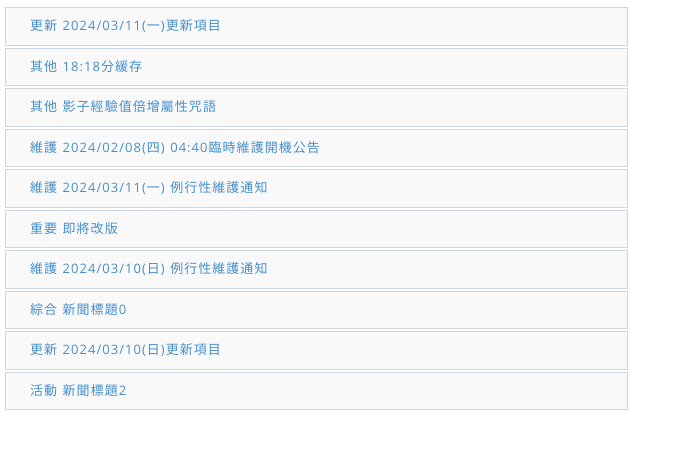
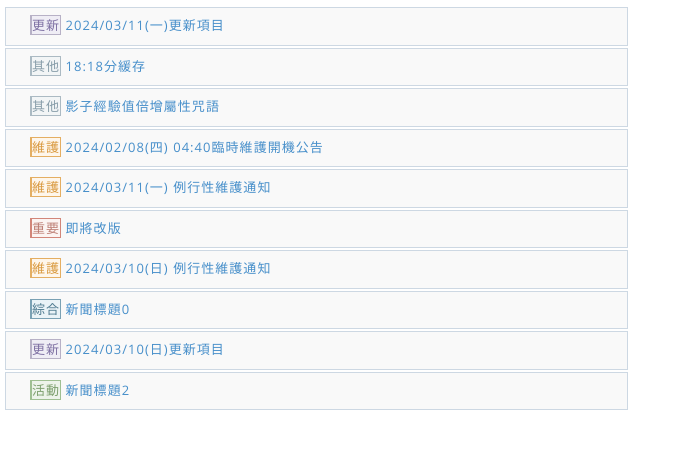
Before and after one commit to SuezoSilver/suezosilver.github.io, a PHP site: page /html/news.html in a window 1280 px wide. Shown: the top 449 px of the page, without its empty margins (0-686 px from the left). Run offline with PHP 8.4, Linux system fonts and the light colour scheme.

Commit message:
Update stro.css

```diff
--- a/news/assets/css/stro.css
+++ b/news/assets/css/stro.css
@@ -1248,6 +1248,17 @@ body {
 		margin-right: 0!important
 	}
 }
+.label.label-white {color:#879da9;border:1px solid #abbac3;background-color:#f2f5f6;border-right-width:1px;border-left-width:2px;}
+.label-white.label-success {color:#7b9e6c;border-color:#9fbf92;background-color:#edf3ea;}
+.label-white.label-warning {color:#d9993e;border-color:#e4ae62;background-color:#fef6eb;}
+.label-white.label-primary {color:#6688a6;border-color:#8aafce;background-color:#eaf2f8;}
+.label-white.label-danger {color:#bd7f75;border-color:#d28679;background-color:#fcf4f2;}
+.label-white.label-info {color:#4e7a8f;border-color:#7aa1b4;background-color:#eaf3f7;}
+.label-white.label-inverse {color:#404040;border-color:#737373;background-color:#ededed;}
+.label-white.label-pink {color:#af6f87;border-color:#d299ae;background-color:#fbeff4;}
+.label-white.label-purple {color:#7d6fa2;border-color:#b7b1c6;background-color:#efedf5;}
+.label-white.label-yellow {color:#cfa114;border-color:#ecd181;background-color:#fdf7e4;}
+.label-white.label-grey {color:#878787;border-color:#cecece;background-color:#ededed;}
 * {
 	cursor: url(../web/RagArrow.cur)
 }
```
